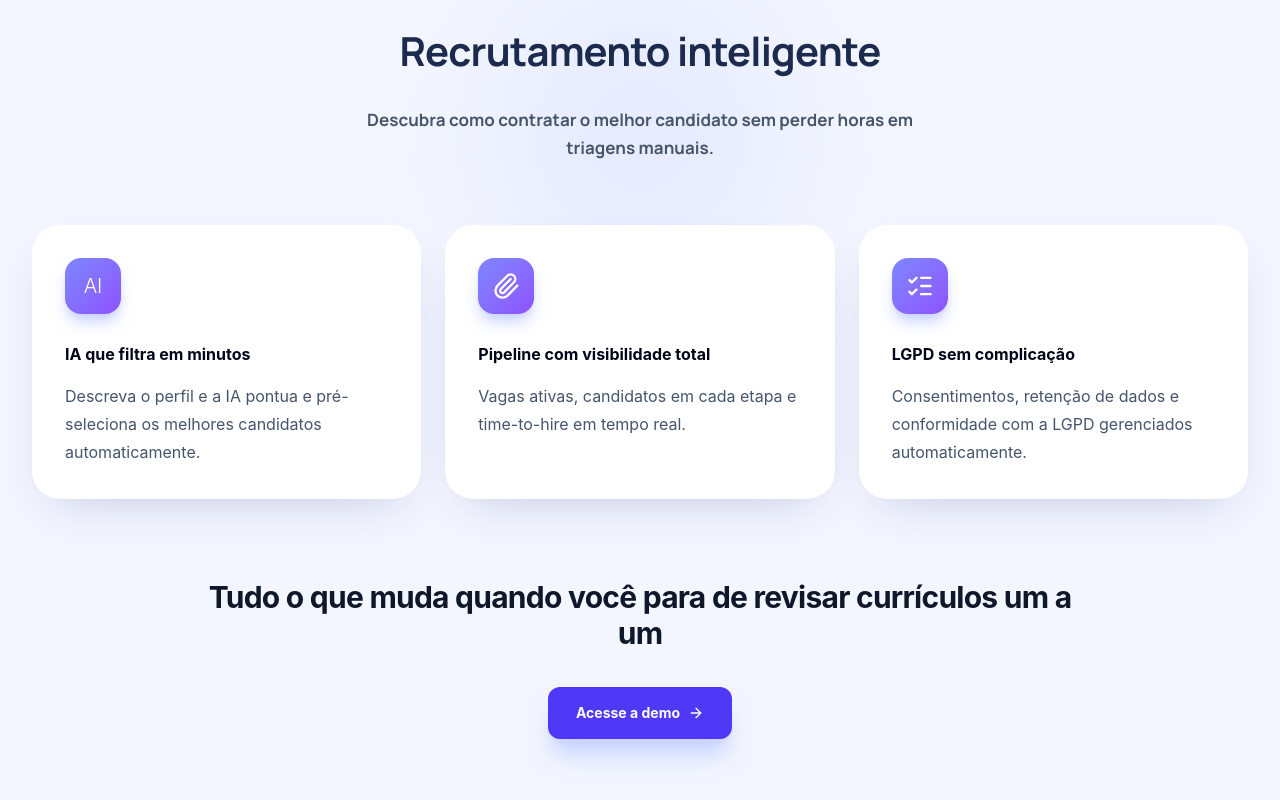
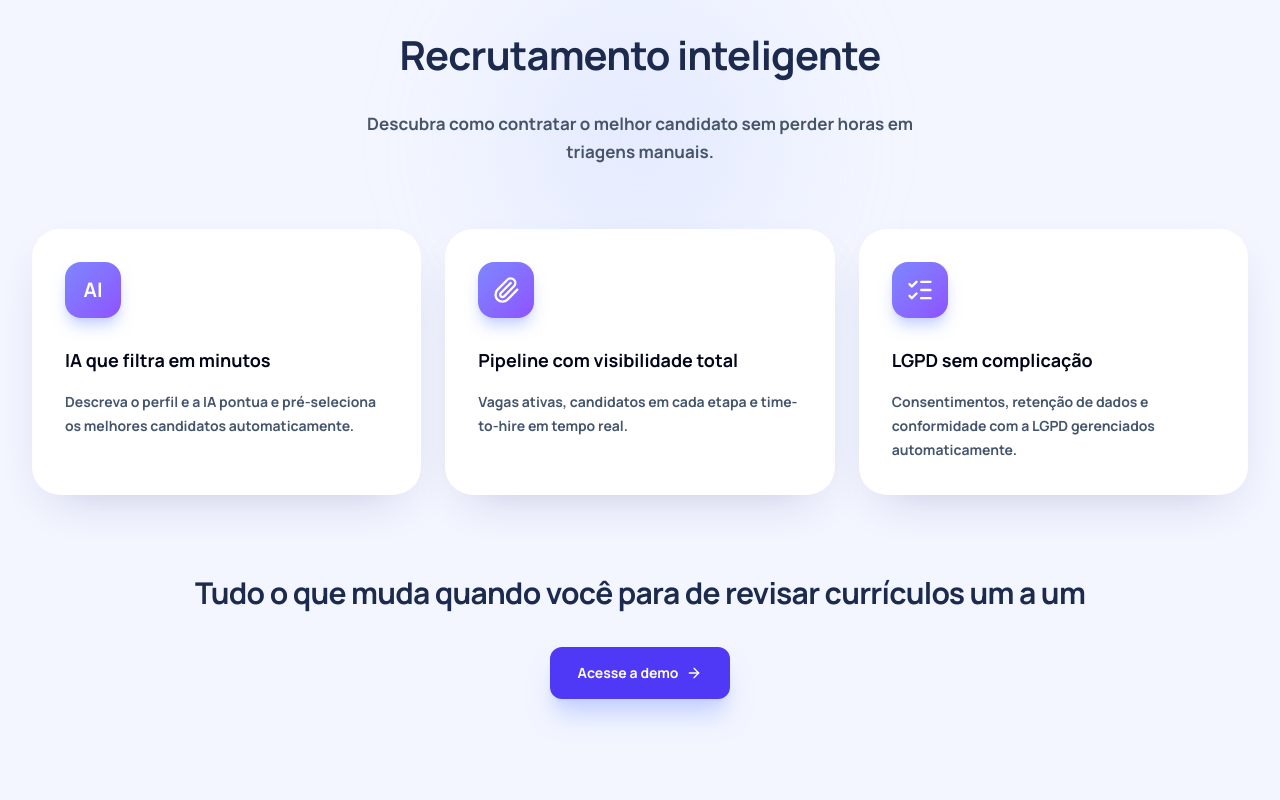
Before and after one commit to contatocashflowclinic-bot/TalentCloud, a React (Vite) app: page / in a window 1280 px wide. Shown: the part 1382-2182 px from the top of the page. Built offline with nearby package versions, Linux system fonts and the light colour scheme.

Commit message:
Ajuste Hero

```diff
--- a/src/components/SalesLandingPage.tsx
+++ b/src/components/SalesLandingPage.tsx
@@ -7,7 +7,7 @@ import { SalesBookingForm } from './sales/SalesBookingForm.js';
 const revealViewport = { once: true, amount: 0.2 } as const;
 
 export const SalesLandingPage: React.FC = () => (
-  <div className='min-h-screen overflow-x-hidden bg-white text-slate-950'>
+  <div className='font-sales min-h-screen overflow-x-hidden bg-white text-slate-950'>
     <header className='sticky top-0 z-50 border-b border-slate-200/70 bg-white/85 backdrop-blur-xl'>
       <div className='mx-auto flex h-20 max-w-7xl items-center justify-between px-5 sm:h-24 sm:px-8'>
         <BrandLogo width={160} />
@@ -23,7 +23,7 @@ export const SalesLandingPage: React.FC = () => (
         <div className='relative mx-auto grid max-w-7xl gap-16 px-5 py-20 sm:px-8 sm:py-28 lg:grid-cols-[1.05fr_.95fr] lg:items-center lg:gap-20 lg:py-32'>
           <motion.div initial={{ opacity: 0, y: 28 }} animate={{ opacity: 1, y: 0 }} transition={{ duration: 0.7, ease: 'easeOut' }}>
             <p className='mb-7 inline-flex items-center gap-2 rounded-full border border-indigo-100 bg-white/80 px-4 py-2 text-xs font-bold text-indigo-700 shadow-sm backdrop-blur'><ShieldCheck className='h-4 w-4' /> Gest&atilde;o de pessoas com contexto, n&atilde;o com improviso</p>
-            <h1 className='max-w-3xl text-balance text-4xl font-black leading-[1.06] tracking-[-0.045em] sm:text-6xl lg:text-[4rem]'>Sua empresa cresceu. A gest&atilde;o de pessoas precisa acompanhar.</h1>
+            <h1 className='max-w-3xl text-balance text-4xl font-black leading-[1.06] tracking-[-0.045em] text-[#1c2b4d] sm:text-6xl lg:text-[4rem]'>Sua empresa cresceu. A gest&atilde;o de pessoas precisa acompanhar.</h1>
             <p className='mt-7 max-w-2xl text-lg leading-8 text-slate-600 sm:text-xl'>Organize a jornada dos seus talentos, d&ecirc; clareza aos gestores e tome decis&otilde;es melhores, sem depender de planilhas, mem&oacute;ria ou processos espalhados.</p>
             <a href='#agendar' className='group mt-10 inline-flex items-center gap-2 rounded-xl bg-indigo-600 px-6 py-4 text-sm font-bold text-white shadow-xl shadow-indigo-200 transition-all duration-300 hover:-translate-y-1 hover:bg-indigo-700 hover:shadow-2xl hover:shadow-indigo-200'>Agendar uma demonstra&ccedil;&atilde;o <ArrowRight className='h-4 w-4 transition-transform duration-300 group-hover:translate-x-1' /></a>
             <div className='mt-8 flex flex-wrap gap-3 text-sm text-slate-600'>{['Menos retrabalho', 'Decisoes mais seguras', 'Jornada conectada'].map(item => <span key={item} className='inline-flex items-center gap-2 rounded-full border border-slate-200/80 bg-white/75 px-3.5 py-2 shadow-sm backdrop-blur'><CheckCircle2 className='h-4 w-4 text-emerald-500' />{item}</span>)}</div>
@@ -53,29 +53,29 @@ export const SalesLandingPage: React.FC = () => (
           <div className='mt-14 grid gap-6 md:grid-cols-3 lg:mt-16'>
             <motion.article initial={{ opacity: 0, y: 32 }} whileInView={{ opacity: 1, y: 0 }} whileHover={{ y: -10 }} viewport={revealViewport} transition={{ duration: 0.5 }} className='group rounded-[1.75rem] border border-white/80 bg-white p-7 text-left shadow-[0_18px_50px_-24px_rgba(49,46,129,0.3)] transition-shadow duration-300 hover:shadow-[0_28px_65px_-25px_rgba(49,46,129,0.4)] sm:p-8'>
               <div className='flex h-14 w-14 items-center justify-center rounded-2xl bg-gradient-to-br from-indigo-400 to-violet-500 text-xl font-light text-white shadow-lg shadow-indigo-200 transition-transform duration-300 group-hover:rotate-3 group-hover:scale-110'>AI</div>
-              <h4 className='mt-7 text-base font-bold text-slate-950'>IA que filtra em minutos</h4>
-              <p className='mt-4 text-base leading-7 text-slate-600'>Descreva o perfil e a IA pontua e pr&eacute;-seleciona os melhores candidatos automaticamente.</p>
+              <h3 className='mt-7 text-lg font-bold text-slate-950'>IA que filtra em minutos</h3>
+              <p className='mt-4 text-sm leading-6 text-slate-600'>Descreva o perfil e a IA pontua e pr&eacute;-seleciona os melhores candidatos automaticamente.</p>
             </motion.article>
 
             <motion.article initial={{ opacity: 0, y: 32 }} whileInView={{ opacity: 1, y: 0 }} whileHover={{ y: -10 }} viewport={revealViewport} transition={{ duration: 0.5, delay: 0.1 }} className='group rounded-[1.75rem] border border-white/80 bg-white p-7 text-left shadow-[0_18px_50px_-24px_rgba(49,46,129,0.3)] transition-shadow duration-300 hover:shadow-[0_28px_65px_-25px_rgba(49,46,129,0.4)] sm:p-8'>
               <div className='flex h-14 w-14 items-center justify-center rounded-2xl bg-gradient-to-br from-indigo-400 to-violet-500 text-white shadow-lg shadow-indigo-200 transition-transform duration-300 group-hover:-rotate-3 group-hover:scale-110'>
                 <Paperclip className='h-7 w-7' />
               </div>
-              <h4 className='mt-7 text-base font-bold text-slate-950'>Pipeline com visibilidade total</h4>
-              <p className='mt-4 text-base leading-7 text-slate-600'>Vagas ativas, candidatos em cada etapa e time-to-hire em tempo real.</p>
+              <h3 className='mt-7 text-lg font-bold text-slate-950'>Pipeline com visibilidade total</h3>
+              <p className='mt-4 text-sm leading-6 text-slate-600'>Vagas ativas, candidatos em cada etapa e time-to-hire em tempo real.</p>
             </motion.article>
 
             <motion.article initial={{ opacity: 0, y: 32 }} whileInView={{ opacity: 1, y: 0 }} whileHover={{ y: -10 }} viewport={revealViewport} transition={{ duration: 0.5, delay: 0.2 }} className='group rounded-[1.75rem] border border-white/80 bg-white p-7 text-left shadow-[0_18px_50px_-24px_rgba(49,46,129,0.3)] transition-shadow duration-300 hover:shadow-[0_28px_65px_-25px_rgba(49,46,129,0.4)] sm:p-8'>
               <div className='flex h-14 w-14 items-center justify-center rounded-2xl bg-gradient-to-br from-indigo-400 to-violet-500 text-white shadow-lg shadow-indigo-200 transition-transform duration-300 group-hover:rotate-3 group-hover:scale-110'>
                 <ListChecks className='h-7 w-7' />
               </div>
-              <h4 className='mt-7 text-base font-bold text-slate-950'>LGPD sem complica&ccedil;&atilde;o</h4>
-              <p className='mt-4 text-base leading-7 text-slate-600'>Consentimentos, reten&ccedil;&atilde;o de dados e conformidade com a LGPD gerenciados automaticamente.</p>
+              <h3 className='mt-7 text-lg font-bold text-slate-950'>LGPD sem complica&ccedil;&atilde;o</h3>
+              <p className='mt-4 text-sm leading-6 text-slate-600'>Consentimentos, reten&ccedil;&atilde;o de dados e conformidade com a LGPD gerenciados automaticamente.</p>
             </motion.article>
           </div>
 
           <motion.div initial={{ opacity: 0, y: 24 }} whileInView={{ opacity: 1, y: 0 }} viewport={revealViewport} transition={{ duration: 0.6 }} className='mx-auto mt-16 max-w-4xl text-center sm:mt-20'>
-            <h3 className='text-2xl font-bold tracking-tight text-slate-900 sm:text-3xl'>Tudo o que muda quando voc&ecirc; para de revisar curr&iacute;culos um a um</h3>
+            <h3 className='text-2xl font-bold tracking-tight text-[#1c2b4d] sm:text-3xl'>Tudo o que muda quando voc&ecirc; para de revisar curr&iacute;culos um a um</h3>
             <a href='#agendar' className='group mt-9 inline-flex items-center gap-2 rounded-xl bg-indigo-600 px-7 py-4 text-sm font-bold text-white shadow-xl shadow-indigo-200 transition-all duration-300 hover:-translate-y-1 hover:bg-indigo-700 hover:shadow-2xl'>Acesse a demo <ArrowRight className='h-4 w-4 transition-transform duration-300 group-hover:translate-x-1' /></a>
           </motion.div>
         </div>
@@ -129,7 +129,7 @@ export const SalesLandingPage: React.FC = () => (
         <div aria-hidden='true' className='absolute inset-0 bg-[linear-gradient(115deg,rgba(255,255,255,0.08),transparent_45%)]' />
         <motion.div initial={{ opacity: 0, y: 24 }} whileInView={{ opacity: 1, y: 0 }} viewport={revealViewport} transition={{ duration: 0.6 }} className='relative mx-auto flex max-w-6xl flex-col items-start justify-between gap-10 px-5 sm:px-8 lg:flex-row lg:items-center'>
           <div className='max-w-2xl'>
-            <p className='text-sm font-bold text-indigo-200'>Tecnologia para apoiar. Pessoas para decidir.</p>
+            <p className='text-xs font-bold uppercase tracking-widest text-indigo-200'>Tecnologia para apoiar. Pessoas para decidir.</p>
             <h2 className='sales-heading mt-3'>A IA organiza sinais relevantes. A decis&atilde;o continua humana.</h2>
           </div>
           <a href='#agendar' className='group inline-flex shrink-0 items-center gap-2 rounded-xl bg-amber-400 px-7 py-4 text-sm font-bold text-slate-950 shadow-xl shadow-indigo-950/20 transition-all duration-300 hover:-translate-y-1 hover:bg-amber-300 hover:shadow-2xl'>Quero ver na pr&aacute;tica <ArrowRight className='h-4 w-4 transition-transform duration-300 group-hover:translate-x-1' /></a>
--- a/src/index.css
+++ b/src/index.css
@@ -1,7 +1,10 @@
 @import "tailwindcss";
 
+.font-sales {
+  font-family: 'Manrope', ui-sans-serif, system-ui, -apple-system, sans-serif;
+}
+
 .sales-heading {
-  font-family: 'Manrope', ui-sans-serif, system-ui, -apple-system, sans-serif;
   font-weight: 700;
   font-size: 25.6px;
   line-height: 1.35;
@@ -15,7 +18,6 @@
 }
 
 .sales-paragraph {
-  font-family: 'Manrope', ui-sans-serif, system-ui, -apple-system, sans-serif;
   font-size: 16px;
   line-height: 1.625;
   color: #475569;
```
